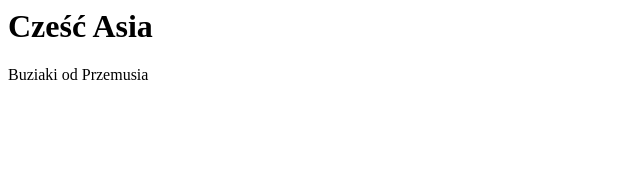
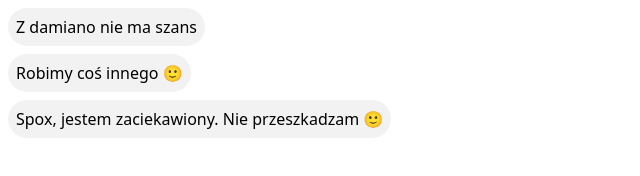
Before and after one commit to Ciunkos/remedy, a plain HTML site: page index.html in a window 1280 px wide. Shown: the whole page, without its empty margins (0-640 px from the left). Drawn offline with Linux system fonts and the light colour scheme.

Commit message:
Add dummy styled messages

```diff
--- a/index.html
+++ b/index.html
@@ -1,9 +1,32 @@
 <html>
   <head>
     <meta name="viewport" content="width=device-width, initial-scale=1" />
+    <style>
+      body {
+        display: flex;
+        flex-direction: column;
+        gap: 8px;
+        font-family: system-ui, -apple-system, BlinkMacSystemFont, "Segoe UI",
+          Roboto, Oxygen, Ubuntu, Cantarell, "Open Sans", "Helvetica Neue",
+          sans-serif;
+      }
+
+      chat-message {
+        display: block;
+        padding: 8px;
+        border-radius: 99999px;
+        background: #f2f2f2;
+        display: flex;
+        flex-grow: 0;
+        width: auto;
+        display: flex;
+        width: max-content;
+      }
+    </style>
   </head>
   <body>
-    <h1>Cześć Asia</h1>
-    <p>Buziaki od Przemusia</p>
+    <chat-message>Z damiano nie ma szans</chat-message>
+    <chat-message>Robimy coś innego 🙂</chat-message>
+    <chat-message>Spox, jestem zaciekawiony. Nie przeszkadzam 🙂</chat-message>
   </body>
 </html>
```
